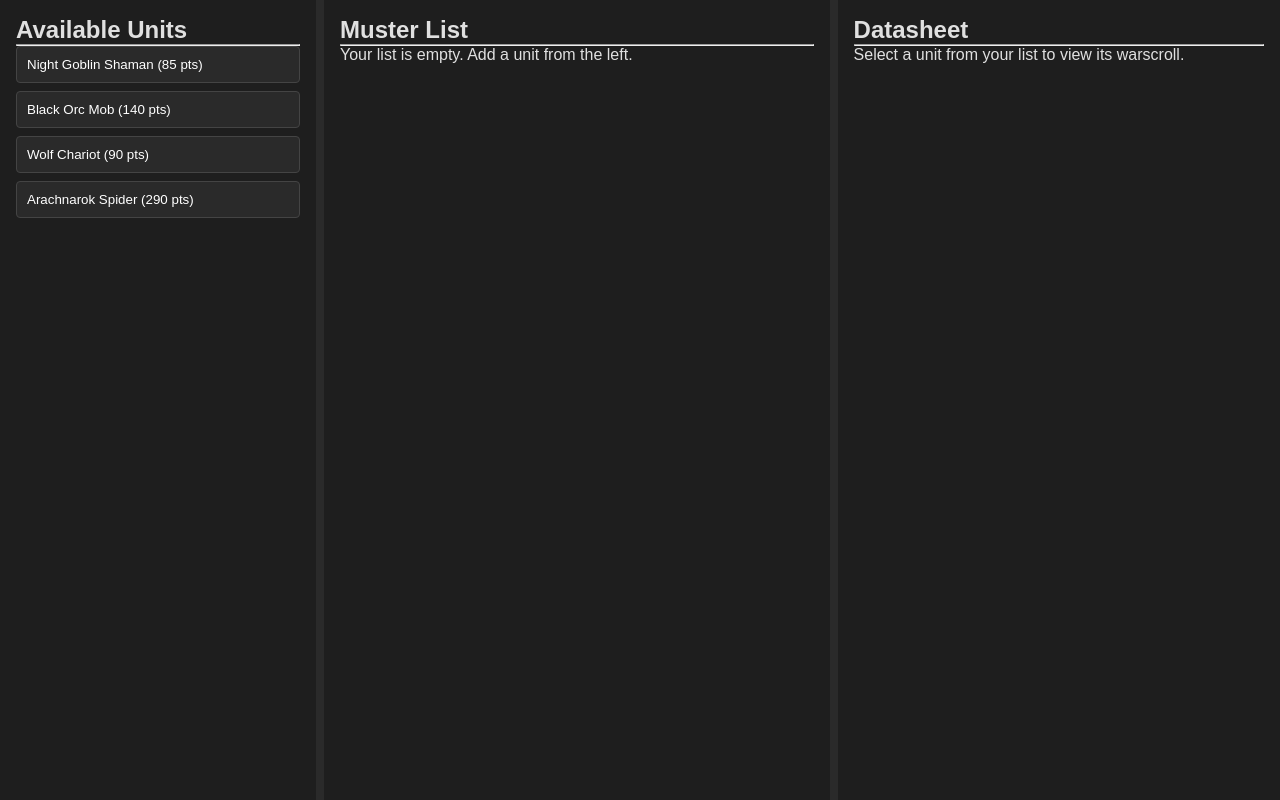
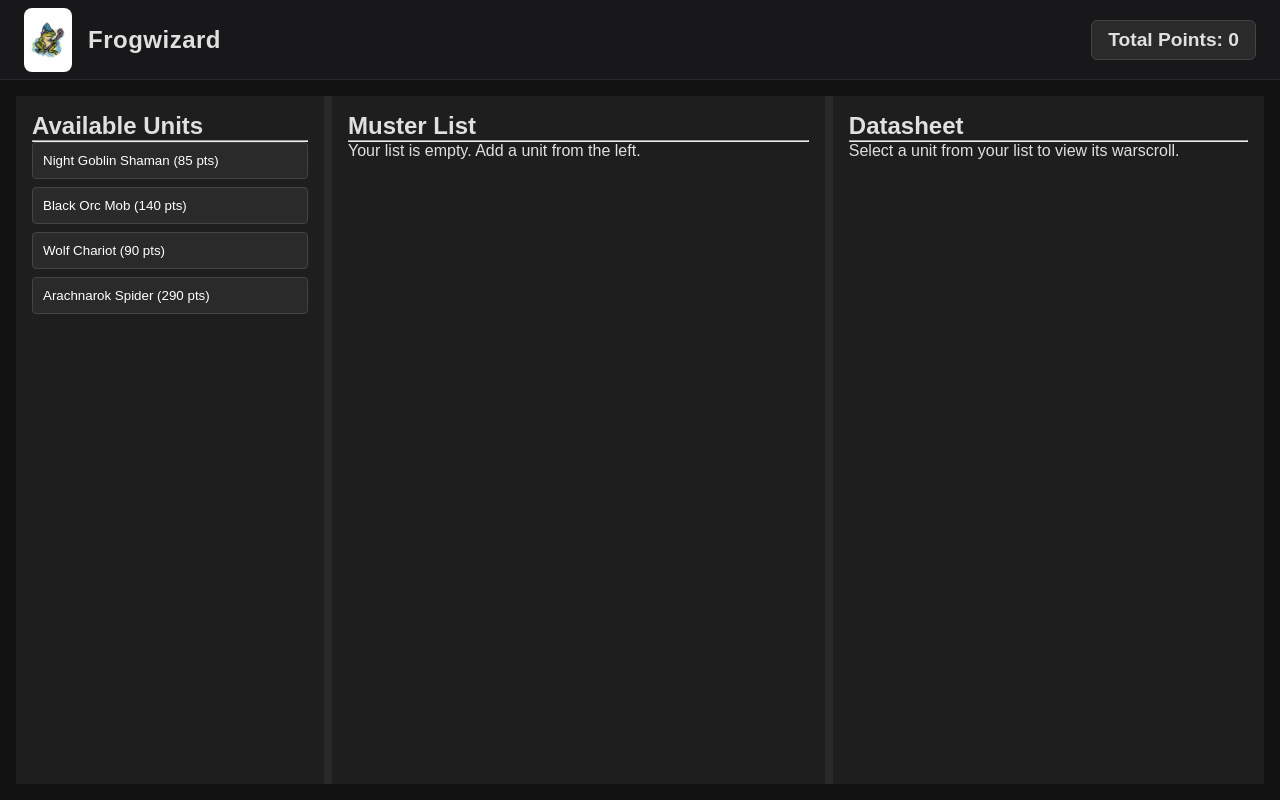
Before and after one commit to frogwizard-dev/frogwizard, a Next.js app: page / in a window 1280 px wide. Built offline with nearby package versions, Linux system fonts and the light colour scheme.

Commit message:
logo + header + points

```diff
--- a/src/app/page.module.css
+++ b/src/app/page.module.css
@@ -86,9 +86,55 @@
 
 /* src/app/page.module.css */
 .appContainer {
+  display: flex;
+  flex-direction: column;
   height: 100vh;
   background-color: #121212;
   color: #e0e0e0;
+}
+
+.header {
+  display: flex;
+  align-items: center;
+  justify-content: space-between; /* This pushes Group 1 and Group 2 apart */
+  height: 80px;
+  padding: 0 24px;
+  background-color: #18181b;
+  border-bottom: 1px solid #27272a;
+}
+
+.headerBrand {
+  display: flex;
+  align-items: center; /* This centers the logo and text vertically with each other */
+}
+
+.logo {
+  height: 64px;
+  width: auto;
+  margin-right: 16px;
+  border-radius: 8px;
+}
+
+.headerTitle {
+  font-size: 1.5rem;
+  font-weight: 600;
+  margin: 0;
+  letter-spacing: 0.5px;
+}
+
+.pointsCounter {
+  background-color: #2a2a2a;
+  padding: 8px 16px;
+  border-radius: 6px;
+  border: 1px solid #444;
+  font-size: 1.2rem;
+  font-weight: bold;
+}
+
+.workspace {
+  flex: 1; /* Tells the workspace to fill the remaining screen height */
+  overflow: hidden; /* Keeps the scrolling confined to the individual panels */
+  padding: 16px;
 }
 
 .column {
--- a/src/app/page.tsx
+++ b/src/app/page.tsx
@@ -1,10 +1,10 @@
 'use client';
 
 import { useState } from 'react';
+import Image from 'next/image';
 import { Group, Panel, Separator } from 'react-resizable-panels';
 import styles from './page.module.css';
 
-// Import your new components
 import AvailableUnits from '@/components/AvailableUnits';
 import MusterList from '@/components/MusterList';
 import Datasheet from '@/components/Datasheet';
@@ -17,8 +17,11 @@ const availableUnits = [
 ];
 
 export default function Home() {
-  const [roster, setRoster] = useState([]);
+  const [roster, setRoster] = useState<any[]>([]);
   const [focusedUnit, setFocusedUnit] = useState(null);
+
+  // THE MATH: Loops through the roster and sums up the points
+  const totalPoints = roster.reduce((sum, unit) => sum + unit.points, 0);
 
   const handleAddUnit = (unit: any) => {
     setRoster([...roster, unit]);
@@ -26,10 +29,32 @@ export default function Home() {
 
   return (
     <main className={styles.appContainer}>
+
+      {/* THE UPDATED HEADER */}
+      <header className={styles.header}>
+        {/* Group 1: Logo and Title on the left */}
+        <div className={styles.headerBrand}>
+          <Image
+            src="/frogwizard.png"
+            alt="Frogwizard Logo"
+            width={64}
+            height={64}
+            className={styles.logo}
+          />
+          <h1 className={styles.headerTitle}>Frogwizard</h1>
+        </div>
+
+        {/* Group 2: Points on the right */}
+        <div className={styles.pointsCounter}>
+          Total Points: {totalPoints}
+        </div>
+      </header>
+
+      {/* THE WORKSPACE */}
+      <div className={styles.workspace}>
         <Group orientation="horizontal">
 
           <Panel defaultSize={25} minSize={15} className={styles.column}>
-          {/* Pass data and actions down as props */}
             <AvailableUnits units={availableUnits} onAddUnit={handleAddUnit} />
           </Panel>
 
@@ -46,6 +71,8 @@ export default function Home() {
           </Panel>
 
         </Group>
+      </div>
+
     </main>
   );
 }
```
Also changed, not shown: public/frogwizard.png (added). Lines whose indentation alone changed are shown as unchanged.
